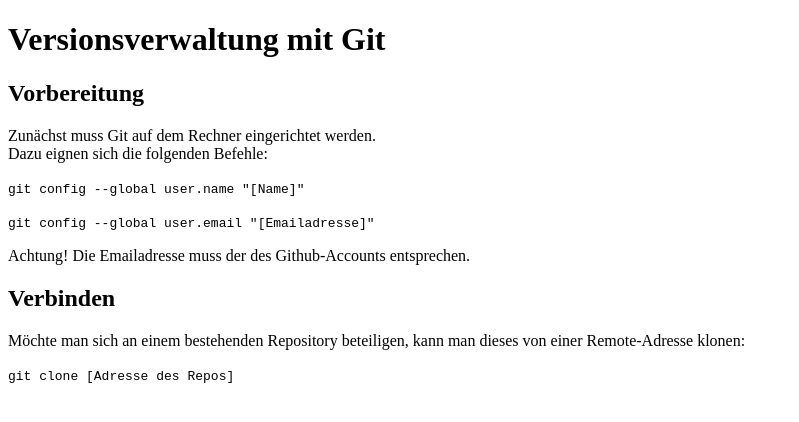
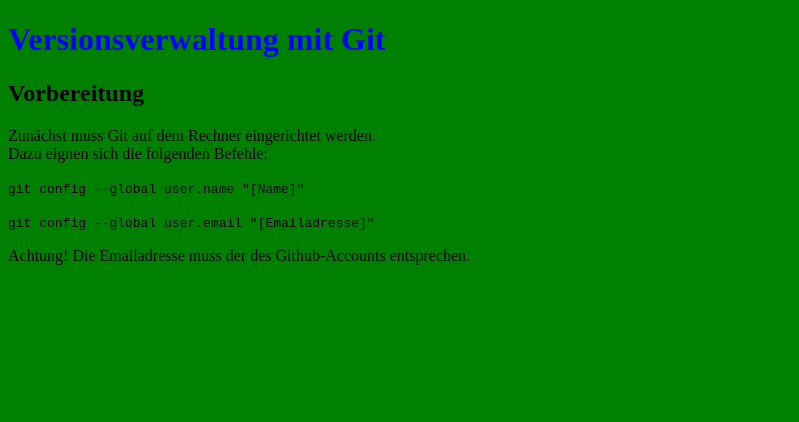
Before and after one commit to sNeAkingEoN/Versionsverwaltung, a plain HTML site: page index.html in a window 1280 px wide. Shown: the whole page, without its empty margins (0-799 px from the left). Drawn offline with Linux system fonts and the light colour scheme.

Commit message:
change website

```diff
--- a/index.html
+++ b/index.html
@@ -5,6 +5,10 @@
         <title>Versionsverwaltung mit Git</title>
         <meta charset="utf-8">
         <meta name="author" content="Seminar Praxis der DH Universität Trier WS 2017-18">
+        <style>
+            body {background-color: green; font-family: serif }
+            h1 {color:blue; font-family:comics}
+        </style>
 
     </head>
     <body>
@@ -16,10 +20,6 @@
     <p><code>git config --global user.email "[Emailadresse]"</code></p>
     <p>Achtung! Die Emailadresse muss der des Github-Accounts entsprechen.</p>
 
-    <h2>Verbinden</h2>
-    <p>Möchte man sich an einem bestehenden Repository beteiligen, kann man dieses von einer Remote-Adresse klonen:</p>
-    <p><code>git clone [Adresse des Repos]</code></p>
-
 
     </body>
 </html>
```
